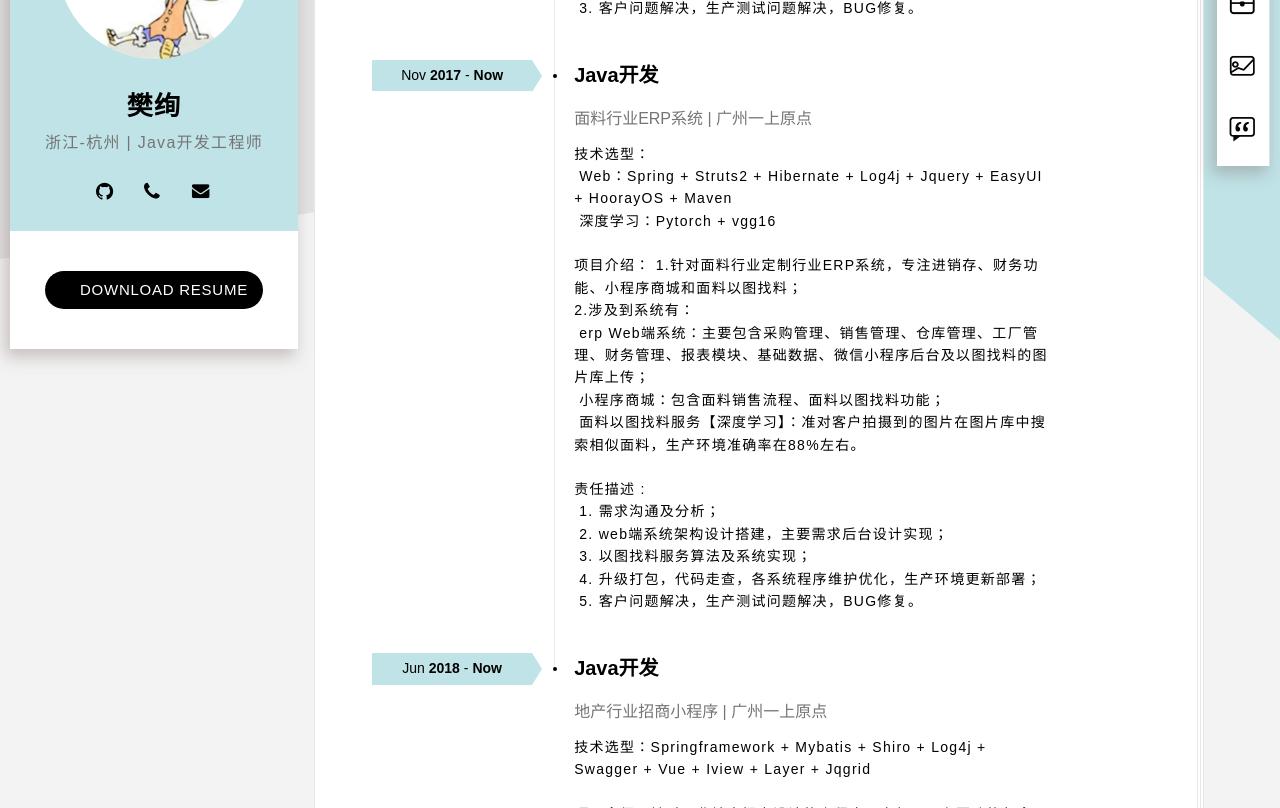
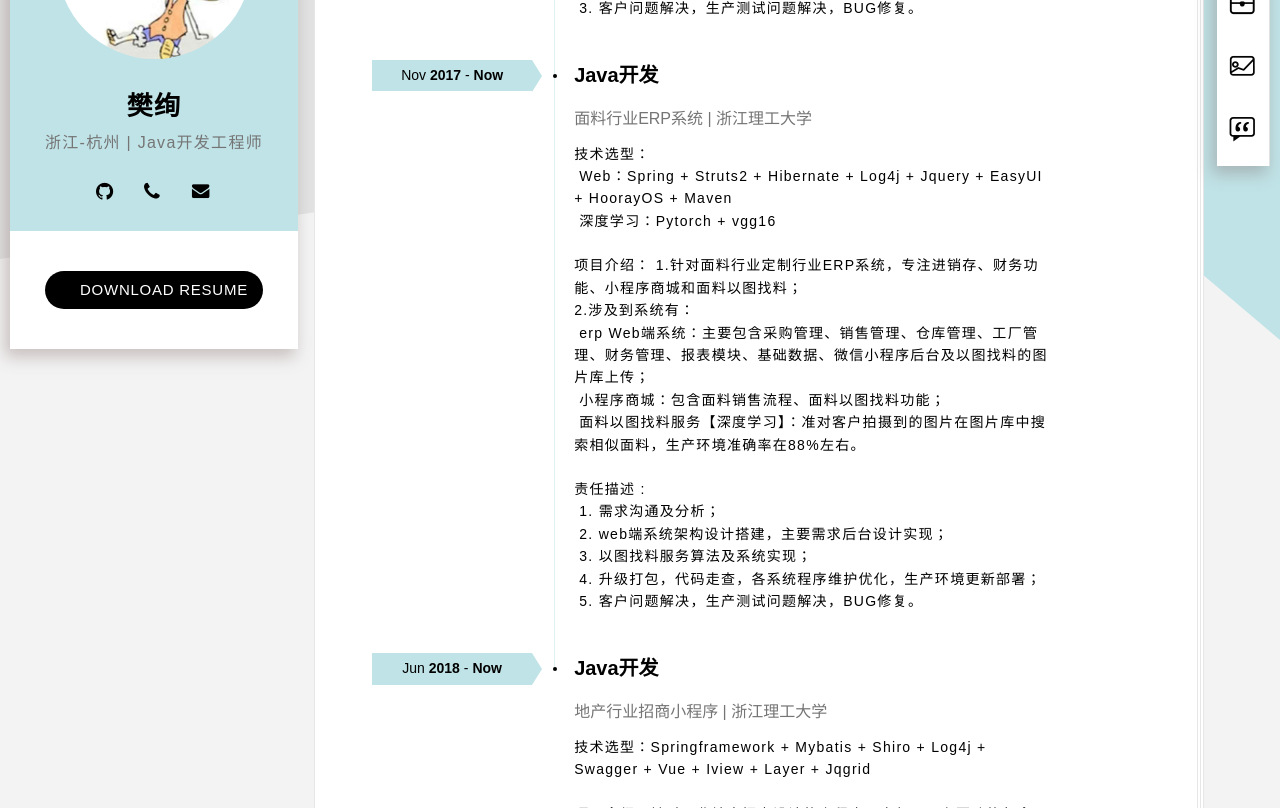
Before and after one commit to fanxuansoft/fanxuansoft.github.io, a Jekyll site: the page built from index.html, in a window 1280 px wide and 1400 px high, scrolled down 1550 px. Shown: the part 196-1004 px from the top of the window. Built offline with Jekyll 4.4.1, drawn with Linux system fonts in a browser that asks for light colours; some web fonts are replaced.

Commit message:
Update resumer_04-experience.html

```diff
--- a/_includes/resumer_04-experience.html
+++ b/_includes/resumer_04-experience.html
@@ -32,7 +32,7 @@
                         <span>Nov <strong class="text-upper">2017</strong> - <strong>Now</strong></span>
                     </time>
                     <h3>Java开发</h3>
-                    <span class="education-company">面料行业ERP系统 | 广州一上原点</span>
+                    <span class="education-company">面料行业ERP系统 | 浙江理工大学</span>
                     <p>技术选型：<br />
                         &nbsp;Web：Spring + Struts2 + Hibernate + Log4j + Jquery + EasyUI + HoorayOS + Maven<br />
                         &nbsp;深度学习：Pytorch + vgg16</p>
@@ -57,7 +57,7 @@
                             <span>Jun <strong class="text-upper">2018</strong> - <strong>Now</strong></span>
                         </time>
                         <h3>Java开发</h3>
-                        <span class="education-company">地产行业招商小程序 | 广州一上原点</span>
+                        <span class="education-company">地产行业招商小程序 | 浙江理工大学</span>
                         <p>技术选型：Springframework + Mybatis + Shiro + Log4j + Swagger + Vue + Iview + Layer + Jqgrid</p>
                         <p>项目介绍：针对工业地方招商设计的小程序，内部用，主要功能包含：<br />
                             &nbsp;员工OA管理，房产信息管理<br />
```
